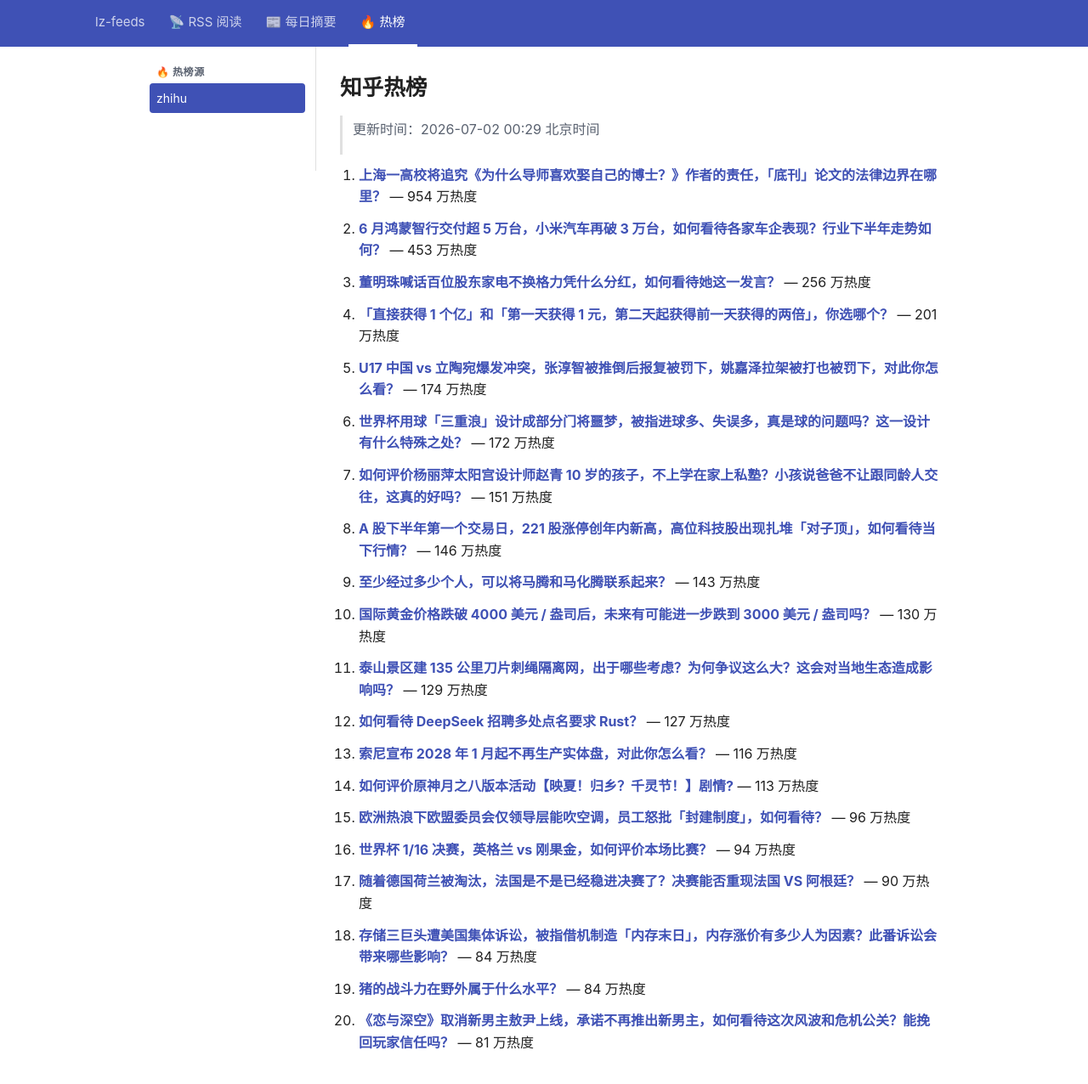
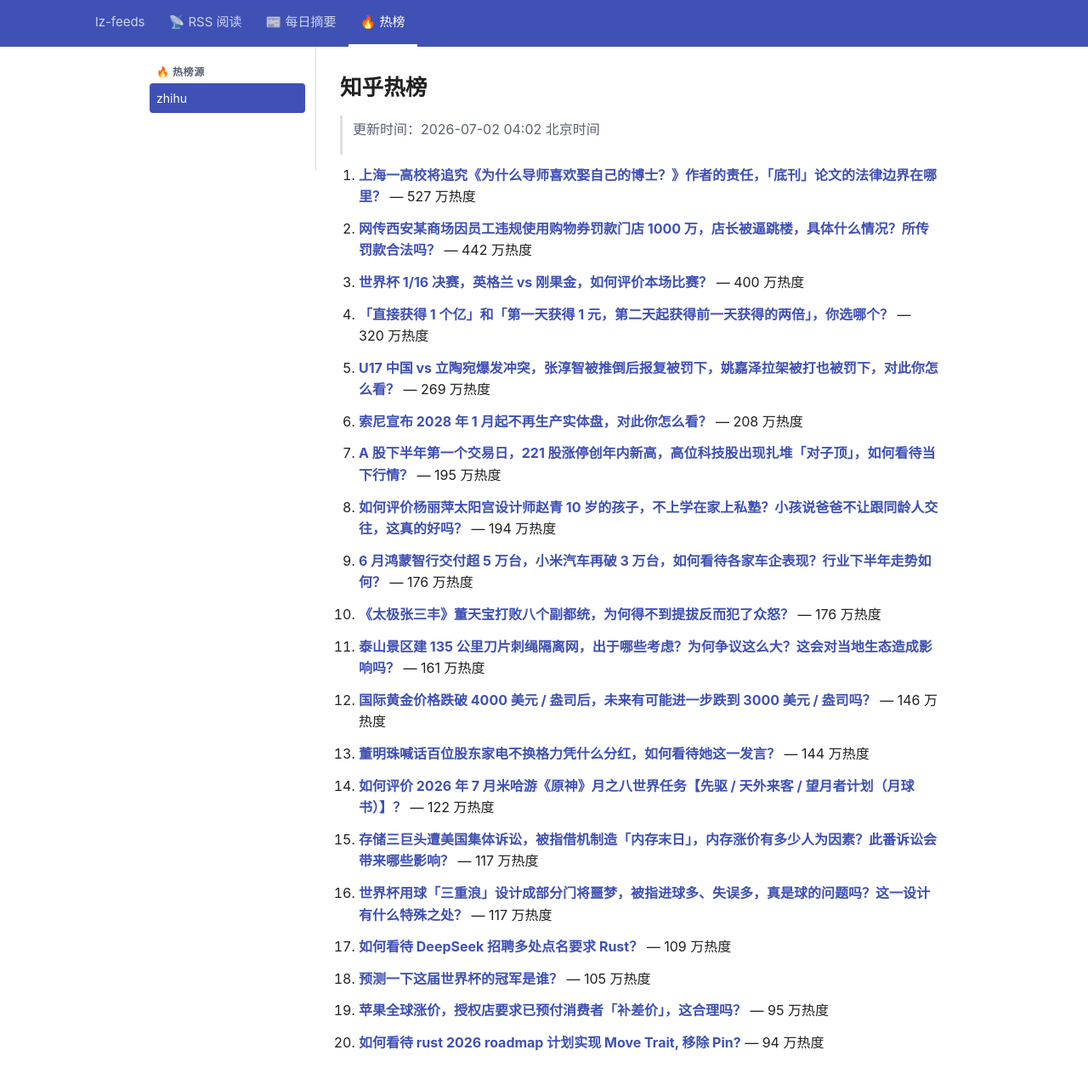
Before and after one commit to lizhang0101/lz-feeds, a Jekyll site: the page built from _hotlist/zhihu.md, in a window 1280 px wide and 1305 px high. Shown: the top 1276 px of the window at 85% size. Built offline with Jekyll 4.4.1, drawn with Linux system fonts in a browser that asks for light colours.

Commit message:
hotlist: 2026-07-01T20:02Z

```diff
--- a/_hotlist/zhihu.md
+++ b/_hotlist/zhihu.md
@@ -1,48 +1,48 @@
 ---
-updated: 2026-07-02 00:29 北京时间
+updated: 2026-07-02 04:02 北京时间
 count: 20
 ---
 
 # 知乎热榜
 
-> 更新时间：2026-07-02 00:29 北京时间
+> 更新时间：2026-07-02 04:02 北京时间
 
-1. **[上海一高校将追究《为什么导师喜欢娶自己的博士？》作者的责任，「底刊」论文的法律边界在哪里？](https://www.zhihu.com/question/2055014552882901099)** — 954 万热度
+1. **[上海一高校将追究《为什么导师喜欢娶自己的博士？》作者的责任，「底刊」论文的法律边界在哪里？](https://www.zhihu.com/question/2055014552882901099)** — 527 万热度
 
-2. **[6 月鸿蒙智行交付超 5 万台，小米汽车再破 3 万台，如何看待各家车企表现？行业下半年走势如何？](https://www.zhihu.com/question/2055596626312541231)** — 453 万热度
+2. **[网传西安某商场因员工违规使用购物券罚款门店 1000 万，店长被逼跳楼，具体什么情况？所传罚款合法吗？](https://www.zhihu.com/question/2055720085604366004)** — 442 万热度
 
-3. **[董明珠喊话百位股东家电不换格力凭什么分红，如何看待她这一发言？](https://www.zhihu.com/question/2055610751952187834)** — 256 万热度
+3. **[世界杯 1/16 决赛，英格兰 vs 刚果金，如何评价本场比赛？](https://www.zhihu.com/question/2055624616605922427)** — 400 万热度
 
-4. **[「直接获得 1 个亿」和「第一天获得 1 元，第二天起获得前一天获得的两倍」，你选哪个？](https://www.zhihu.com/question/2054997832579412084)** — 201 万热度
+4. **[「直接获得 1 个亿」和「第一天获得 1 元，第二天起获得前一天获得的两倍」，你选哪个？](https://www.zhihu.com/question/2054997832579412084)** — 320 万热度
 
-5. **[U17 中国 vs 立陶宛爆发冲突，张淳智被推倒后报复被罚下，姚嘉泽拉架被打也被罚下，对此你怎么看？](https://www.zhihu.com/question/2055601585929938402)** — 174 万热度
+5. **[U17 中国 vs 立陶宛爆发冲突，张淳智被推倒后报复被罚下，姚嘉泽拉架被打也被罚下，对此你怎么看？](https://www.zhihu.com/question/2055601585929938402)** — 269 万热度
 
-6. **[世界杯用球「三重浪」设计成部分门将噩梦，被指进球多、失误多，真是球的问题吗？这一设计有什么特殊之处？](https://www.zhihu.com/question/2054886475376719521)** — 172 万热度
+6. **[索尼宣布 2028 年 1 月起不再生产实体盘，对此你怎么看？](https://www.zhihu.com/question/2055749849425958003)** — 208 万热度
 
-7. **[如何评价杨丽萍太阳宫设计师赵青 10 岁的孩子，不上学在家上私塾？小孩说爸爸不让跟同龄人交往，这真的好吗？](https://www.zhihu.com/question/2055329739611398639)** — 151 万热度
+7. **[A 股下半年第一个交易日，221 股涨停创年内新高，高位科技股出现扎堆「对子顶」，如何看待当下行情？](https://www.zhihu.com/question/2055569067063375363)** — 195 万热度
 
-8. **[A 股下半年第一个交易日，221 股涨停创年内新高，高位科技股出现扎堆「对子顶」，如何看待当下行情？](https://www.zhihu.com/question/2055569067063375363)** — 146 万热度
+8. **[如何评价杨丽萍太阳宫设计师赵青 10 岁的孩子，不上学在家上私塾？小孩说爸爸不让跟同龄人交往，这真的好吗？](https://www.zhihu.com/question/2055329739611398639)** — 194 万热度
 
-9. **[至少经过多少个人，可以将马腾和马化腾联系起来？](https://www.zhihu.com/question/665263990)** — 143 万热度
+9. **[6 月鸿蒙智行交付超 5 万台，小米汽车再破 3 万台，如何看待各家车企表现？行业下半年走势如何？](https://www.zhihu.com/question/2055596626312541231)** — 176 万热度
 
-10. **[国际黄金价格跌破 4000 美元 / 盎司后，未来有可能进一步跌到 3000 美元 / 盎司吗？](https://www.zhihu.com/question/2053257491765581754)** — 130 万热度
+10. **[《太极张三丰》董天宝打败八个副都统，为何得不到提拔反而犯了众怒？](https://www.zhihu.com/question/319773549)** — 176 万热度
 
-11. **[泰山景区建 135 公里刀片刺绳隔离网，出于哪些考虑？为何争议这么大？这会对当地生态造成影响吗？](https://www.zhihu.com/question/2055221922401719448)** — 129 万热度
+11. **[泰山景区建 135 公里刀片刺绳隔离网，出于哪些考虑？为何争议这么大？这会对当地生态造成影响吗？](https://www.zhihu.com/question/2055221922401719448)** — 161 万热度
 
-12. **[如何看待 DeepSeek 招聘多处点名要求 Rust？](https://www.zhihu.com/question/2054320593491715458)** — 127 万热度
+12. **[国际黄金价格跌破 4000 美元 / 盎司后，未来有可能进一步跌到 3000 美元 / 盎司吗？](https://www.zhihu.com/question/2053257491765581754)** — 146 万热度
 
-13. **[索尼宣布 2028 年 1 月起不再生产实体盘，对此你怎么看？](https://www.zhihu.com/question/2055749849425958003)** — 116 万热度
+13. **[董明珠喊话百位股东家电不换格力凭什么分红，如何看待她这一发言？](https://www.zhihu.com/question/2055610751952187834)** — 144 万热度
 
-14. **[如何评价原神月之八版本活动【映夏！归乡？千灵节！】剧情?](https://www.zhihu.com/question/2055587987983955849)** — 113 万热度
+14. **[如何评价 2026 年 7 月米哈游《原神》月之八世界任务【先驱 / 天外来客 / 望月者计划（月球书）】？](https://www.zhihu.com/question/2055656654021063531)** — 122 万热度
 
-15. **[欧洲热浪下欧盟委员会仅领导层能吹空调，员工怒批「封建制度」，如何看待？](https://www.zhihu.com/question/2054562312284025317)** — 96 万热度
+15. **[存储三巨头遭美国集体诉讼，被指借机制造「内存末日」，内存涨价有多少人为因素？此番诉讼会带来哪些影响？](https://www.zhihu.com/question/2054955103715422237)** — 117 万热度
 
-16. **[世界杯 1/16 决赛，英格兰 vs 刚果金，如何评价本场比赛？](https://www.zhihu.com/question/2055624616605922427)** — 94 万热度
+16. **[世界杯用球「三重浪」设计成部分门将噩梦，被指进球多、失误多，真是球的问题吗？这一设计有什么特殊之处？](https://www.zhihu.com/question/2054886475376719521)** — 117 万热度
 
-17. **[随着德国荷兰被淘汰，法国是不是已经稳进决赛了？决赛能否重现法国 VS 阿根廷？](https://www.zhihu.com/question/2055296699611066931)** — 90 万热度
+17. **[如何看待 DeepSeek 招聘多处点名要求 Rust？](https://www.zhihu.com/question/2054320593491715458)** — 109 万热度
 
-18. **[存储三巨头遭美国集体诉讼，被指借机制造「内存末日」，内存涨价有多少人为因素？此番诉讼会带来哪些影响？](https://www.zhihu.com/question/2054955103715422237)** — 84 万热度
+18. **[预测一下这届世界杯的冠军是谁？](https://www.zhihu.com/question/2054978648743076374)** — 105 万热度
 
-19. **[猪的战斗力在野外属于什么水平？](https://www.zhihu.com/question/2466491329)** — 84 万热度
+19. **[苹果全球涨价，授权店要求已预付消费者「补差价」，这合理吗？](https://www.zhihu.com/question/2055358841626308640)** — 95 万热度
 
-20. **[《恋与深空》取消新男主敖尹上线，承诺不再推出新男主，如何看待这次风波和危机公关？能挽回玩家信任吗？](https://www.zhihu.com/question/2055577258866258203)** — 81 万热度
+20. **[如何看待 rust 2026 roadmap 计划实现 Move Trait, 移除 Pin?](https://www.zhihu.com/question/2055677703194403478)** — 94 万热度
```
